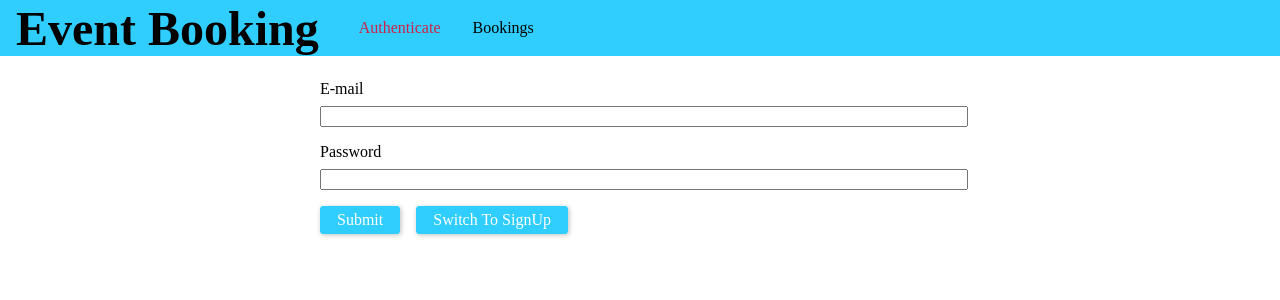
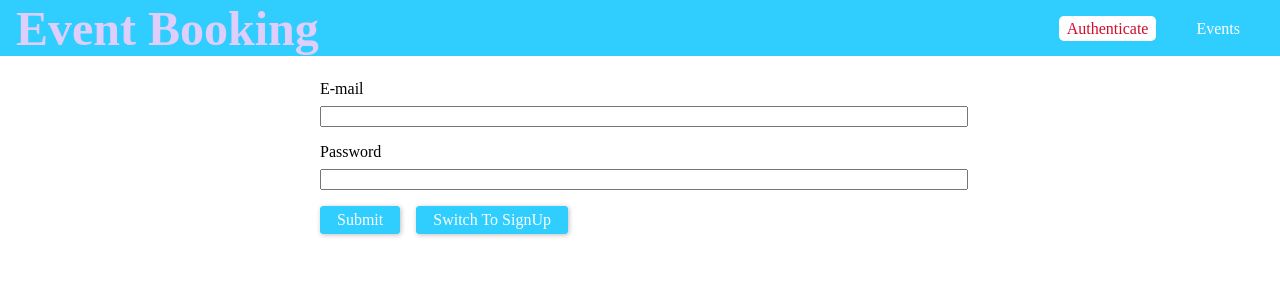
Before and after one commit to HninPwint/graphql-react-event-booking, a React (Create React App) app in the folder frontend/: page /auth in a window 1280 px wide. Shown: the top 300 px of the page. Built offline with nearby package versions, Linux system fonts and the light colour scheme.

Commit message:
Styling Navigation Bar

```diff
--- a/frontend/src/components/Navigation/MainNavigation.css
+++ b/frontend/src/components/Navigation/MainNavigation.css
@@ -8,32 +8,50 @@
   padding: 0 1rem;
   display: flex;
   align-items: center;
+  justify-content: space-between;
+  box-sizing: border-box;
 }
 .name-navigation__logo {
   margin: 0;
   font-size: 1.5em;
+  color: #dfcefc;
 }
 
-.main_navigation__items {
+.main-navigation__items {
   margin-left: 1.5rem;
 }
 
-.main_navigation__items ul {
+.main-navigation__items ul {
   display: flex;
   list-style: none;
   padding: 0;
   margin: 0;
+  align-items: center;
 }
-.main_navigation__items li {
+.main-navigation__items li {
   margin: 0 1rem;
 }
 
-.main_navigation__items a {
+.main-navigation__items a,
+.main-navigation__items button
+{
   text-decoration: none;
-  color: #000000;
+  color: white;
+  padding: 0.25rem 0.5rem;
+  border: none;
+  font: inherit;
+  background: transparent;
+  cursor: pointer;
+  vertical-align: middle;
+  margin: 0;
 }
-.main_navigation__items a:hover,
-.main_navigation__items a:active,
-.main_navigation__items a.active {
-  color: #cd214a;
+
+.main-navigation__items a:hover,
+.main-navigation__items a:active,
+.main-navigation__items a.active,
+.main-navigation__items button:hover,
+.main-navigation__items button:active {
+  background: #ffffff;
+  color: #d10d2b;
+  border-radius: 5px;
 }
--- a/frontend/src/components/Navigation/MainNavigation.js
+++ b/frontend/src/components/Navigation/MainNavigation.js
@@ -12,7 +12,7 @@ const mainNavigation = props => (
           <div className="name-navigation__logo">
             <h1> Event Booking </h1>
           </div>
-          <nav className="main_navigation__items">
+          <nav className="main-navigation__items">
             <ul>
               {!context.token && (
                 <li>
@@ -20,12 +20,17 @@ const mainNavigation = props => (
                 </li>
               )}
               <li>
-                <NavLink to="/bookings">Bookings</NavLink>
+                <NavLink to="/events">Events</NavLink>
               </li>
               {context.token && (
-                <li>
-                  <NavLink to="/events">Events</NavLink>
-                </li>
+                <React.Fragment>
+                  <li>
+                    <NavLink to="/bookings">Bookings</NavLink>
+                  </li>
+                  <li>
+                    <button onClick={context.logout}>Logout</button>
+                  </li>
+                </React.Fragment>
               )}
             </ul>
           </nav>
```
